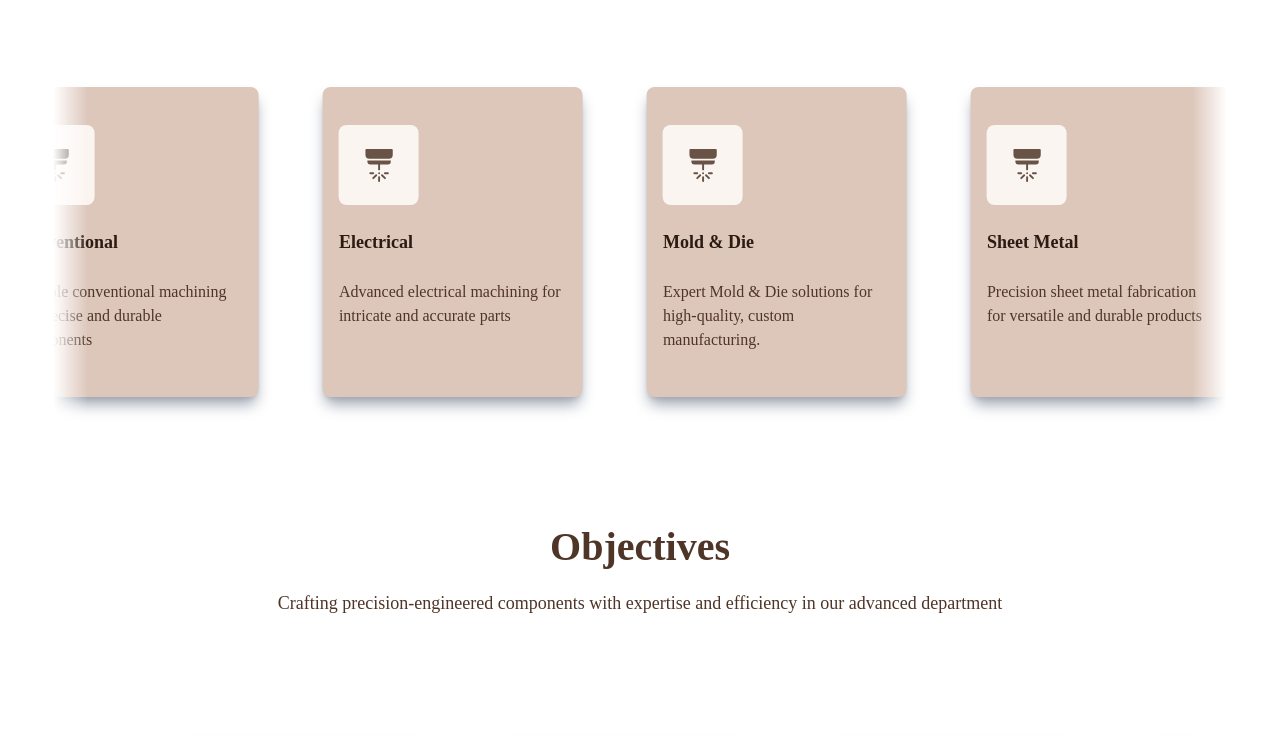
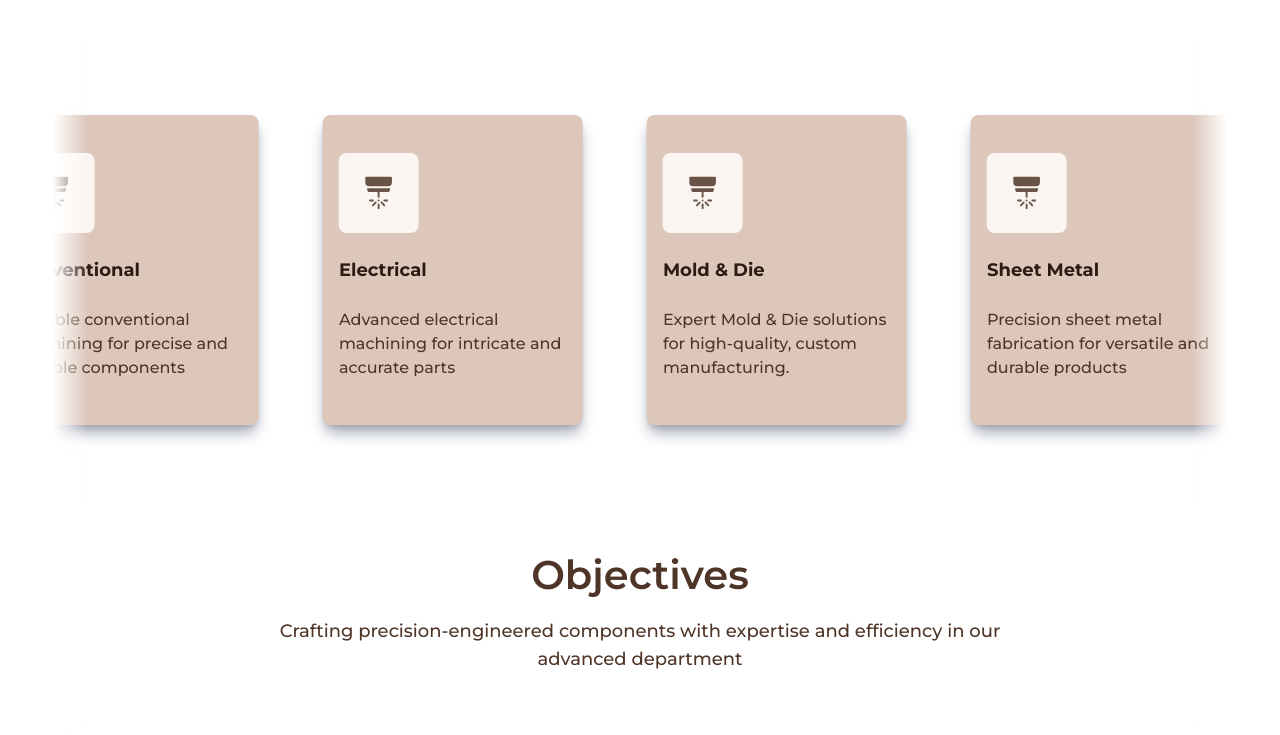
Before and after one commit to HussAA/dima_mechanicalweb, a Next.js app: page / in a window 1280 px wide. Shown: the part 1220-1955 px from the top of the page. Built offline with nearby package versions, Linux system fonts and the light colour scheme.

Commit message:
Optimized website, fixed font, use Image next

```diff
--- a/package.json
+++ b/package.json
@@ -10,6 +10,7 @@
   },
   "dependencies": {
     "@heroicons/react": "^2.1.4",
+    "@next/third-parties": "^14.2.5",
     "@radix-ui/react-dialog": "^1.1.1",
     "@radix-ui/react-label": "^2.1.0",
     "@radix-ui/react-slot": "^1.1.0",
@@ -18,7 +19,7 @@
     "clsx": "^2.1.1",
     "hamburger-react": "^2.5.1",
     "lucide-react": "^0.407.0",
-    "next": "14.2.3",
+    "next": "^14.2.5",
     "react": "^18",
     "react-dom": "^18",
     "react-fast-marquee": "^1.6.5",
--- a/src/app/globals.css
+++ b/src/app/globals.css
@@ -86,14 +86,3 @@ html {
   background: rgb(56, 56, 56);
   border-radius: 0px;
 }
-
-/* styles/globals.css */
-
-/* Import Google Fonts */
-@import url("https://fonts.googleapis.com/css2?family=Montserrat:ital,wght@0,100..900;1,100..900&display=swap");
-
-/* Apply the font globally */
-body,
-html {
-  font-family: "Montserrat";
-}
--- a/src/app/layout.js
+++ b/src/app/layout.js
@@ -1,16 +1,16 @@
-
+import { Montserrat } from 'next/font/google'
 import "./globals.css";
-
+const montserrat = Montserrat({ subsets: ["latin"] });
 
 export const metadata = {
-  title: "Create Next App",
-  description: "Generated by create next app",
+  title: "DIMA AL UROUBA TURNERY",
+  description: "The website showcases machine parts such as CNC, lathes, drills, and offers gearbox maintenance services.",
 };
 
 export default function RootLayout({ children }) {
   return (
     <html lang="en">
-      <body>{children}</body>
+      <body className={montserrat.className}>{children}</body>
     </html>
   );
 }
--- a/src/components/LandingPage/departments.js
+++ b/src/components/LandingPage/departments.js
@@ -1,6 +1,8 @@
 "use client";
+
 import Marquee from "react-fast-marquee";
 import { Departments } from "@/data/departmentCards";
+import Image from "next/image";
 const Description = {
   item1:
     "Precision-engineered components crafted with expertise and efficiency in our advanced Departments",
@@ -33,8 +35,15 @@ const DepartmentsLanding = () => {
               className="font-customFont min-h-[310px] w-[260px] bg-[#DDC7BB] rounded-lg shadow-lg shadow-gray-400 px-4 flex flex-col justify-center"
             >
               <div className="h-2/6 pt-3">
-                <div className="min-w-20 min-h-20 w-1/3 h-1/3 bg-[#FBF5F1] rounded-lg flex items-center justify-center">
-                  <img src={item.icon} alt={`${item.name} icon`} className="" />
+                <div className="relative min-w-20 min-h-20 w-1/3 h-1/3 bg-[#FBF5F1] rounded-lg flex items-center justify-center">
+                  <Image
+                    src={item.icon}
+                    alt={`${item.name} icon`}
+                    layout="fill"
+                    objectFit="none"
+                    blurDataURL="data:..." automatically provided
+                    placeholder="blur"
+                  />
                 </div>
               </div>
               <div className="h-1/6 pt-3">
--- a/src/components/LandingPage/hero.js
+++ b/src/components/LandingPage/hero.js
@@ -32,6 +32,8 @@ const Hero = () => {
           alt="Hero Image"
           width={450}
           height={450}
+          blurDataURL="data:..." automatically provided
+          placeholder="blur"
         />
       </div>
     </div>
--- a/src/components/LandingPage/objectives.js
+++ b/src/components/LandingPage/objectives.js
@@ -1,5 +1,6 @@
 "use client";
 import { objectives } from "@/data/objectivesCards";
+import Image from "next/image";
 import Marquee from "react-fast-marquee";
 
 const Description = {
@@ -19,7 +20,14 @@ const Objectives = () => {
         {Description.item1}
       </div>
       {/* Cards */}
-      <Marquee direction="right" speed={60} loop={0} gradient gradientColor="white" gradientWidth={35}>
+      <Marquee
+        direction="right"
+        speed={60}
+        loop={0}
+        gradient
+        gradientColor="white"
+        gradientWidth={35}
+      >
         <div className="flex gap-16 ml-16 py-20">
           {objectives.concat(objectives).map((item, index) => (
             <div
@@ -27,11 +35,17 @@ const Objectives = () => {
               className="relative font-customFont h-[400px] w-[260px] bg-[#DDC7BB] rounded-lg shadow-lg shadow-gray-400 p-4 flex flex-col justify-center text-center"
             >
               <div className="absolute top-5 right-5">
-                <img src='/quotation.svg' alt='quotes icon' className="" />
+                <Image
+                  src="/quotation.svg"
+                  alt="quotes icon"
+                  width={30}
+                  height={30}
+                  blurDataURL="data:..." automatically provided
+                  placeholder="blur"
+
+                />
               </div>
-              <div className="font-semibold text-[#4F3527]">
-                {item}
-              </div>
+              <div className="font-semibold text-[#4F3527]">{item}</div>
             </div>
           ))}
         </div>
--- a/src/components/LandingPage/statSection.js
+++ b/src/components/LandingPage/statSection.js
@@ -1,4 +1,6 @@
 "use client";
+
+import Image from "next/image";
 
 const items = {
   text: "Reaching the world in the field of industry, turning, and maintenance is not easy, but with patience and diligence, we have reached what we aspire to. For this reason, we are trying to preserve the place we have reached, to always maintain our first ranking in our field, and thus we gain the trust of our customers.",
@@ -8,12 +10,16 @@ const Stats = () => {
   return (
     <div className="font-customFont w-11/12 lg:w-10/12 xl:w-9/12 2xl:w-8/12 flex flex-col md:flex-row items-center gap-10 mx-auto">
       {/* Left Side */}
-      <div className="w-full md:w-1/2">
+      <div className="relative w-full md:w-1/2">
         {/* Image */}
-        <img
+        <Image
+          width={999}
+          height={999}
           src="/AboutUs4.jpg"
           alt="stat Image"
           className="rounded-lg md:w-full sm:w-8/12 w-10/12 mx-auto xl:max-h-[350px] md:max-h-[300px] md:h-auto h-[240px] object-cover"
+          blurDataURL="data:..." automatically provided
+          placeholder="blur"
         />
       </div>
       {/* Right Side */}
--- a/src/components/LandingPage/toolsForSale.js
+++ b/src/components/LandingPage/toolsForSale.js
@@ -29,7 +29,7 @@ const ToolsForSale = () => {
   return (
     <section className="py-12 bg-[#FEF7F2]">
       <div className="font-customFont mx-auto w-11/12 lg:w-10/12 xl:w-9/12 2xl:w-8/12 ">
-        <h2 className="text-[40px] font-extrabold text-center mb-12 text-[#2B1B12]">
+        <h2 className="text-[40px] mb-12 font-semibold text-center text-[#4F3527]">
           Machine Tools <br/>For Sales
         </h2>
         <div className="grid grid-cols-1 md:grid-cols-3 gap-9 md:gap-4 lg:gap-8 xl:gap-10 mx-auto ">
@@ -44,6 +44,8 @@ const ToolsForSale = () => {
                   alt={card.title}
                   layout="fill"
                   objectFit="cover"
+                  blurDataURL="data:..." automatically provided
+                  placeholder="blur"
                 />
               </div>
               <div className="p-4 pb-10">
--- a/tailwind.config.js
+++ b/tailwind.config.js
@@ -17,10 +17,10 @@ module.exports = {
       },
     },
     extend: {
-      fontFamily: {
-        customFont: ['Montserrat'],
+      // fontFamily: {
+      //   customFont: ['Montserrat'],
 
-      },
+      // },
       colors: {
         border: "hsl(var(--border))",
         input: "hsl(var(--input))",
```
Also changed, not shown: 1 other file (tests, documents, lock files or other folders).
